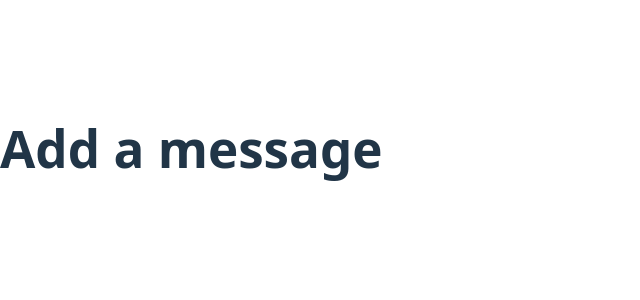
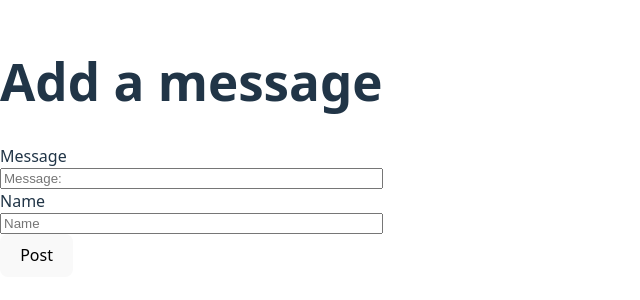
Before and after one commit to Sokorinjo/guestbook, a React (Vite) app in the folder frontend/: page /add-message in a window 1280 px wide. Shown: the part 252-552 px from the top of the page, without its empty margins (0-640 px from the left). Built offline with nearby package versions, Linux system fonts and the light colour scheme.

Commit message:
Added style for labels and inputs.

```diff
--- a/frontend/src/pages/NewMessagePage.tsx
+++ b/frontend/src/pages/NewMessagePage.tsx
@@ -1,9 +1,60 @@
+import { useState } from "react"
+import { useNavigate } from "react-router"
+
+type Message = {
+    message: string
+    name: string
+}
+
 const NewMessagePage = () => {
+    const [messageInput, setMessageInput] = useState<Message>({
+        message: "",
+        name: ""
+    })
+
+    let navigate = useNavigate()
+
+    function onInputChange(e: React.ChangeEvent<HTMLInputElement>) {
+        setMessageInput({
+            ...messageInput,
+            [e.target.name]: e.target.value
+        })
+        console.log(messageInput)
+    }
+
+    function onSubmit(e: React.FormEvent<HTMLFormElement>) {
+        e.preventDefault()
+        console.log('submited form')
+        navigate("/")
+    }
+
     return (
         <>
             <header>
                 <h1> Add a message</h1>
             </header>
+            <main>
+                <form action="" onSubmit={(e) => onSubmit(e)}>
+                    <div style={{
+                        display: 'flex', flexDirection: "column",
+                        width: ''
+                    }}>
+                        <label htmlFor="message">Message</label>
+                        <input name="message" id="message" type="text" placeholder="Message:" onChange={(e) => onInputChange(e)} />
+
+                    </div>
+                    <div style={{
+                        display: 'flex', flexDirection: "column",
+                        width: ''
+                    }}
+                    >
+                        <label htmlFor="name">Name</label>
+                        <input name="name" id="name" type="text" placeholder="Name" onChange={(e) => onInputChange(e)} />
+
+                    </div>
+                    <button>Post</button>
+                </form>
+            </main>
         </>
     )
 }
```
